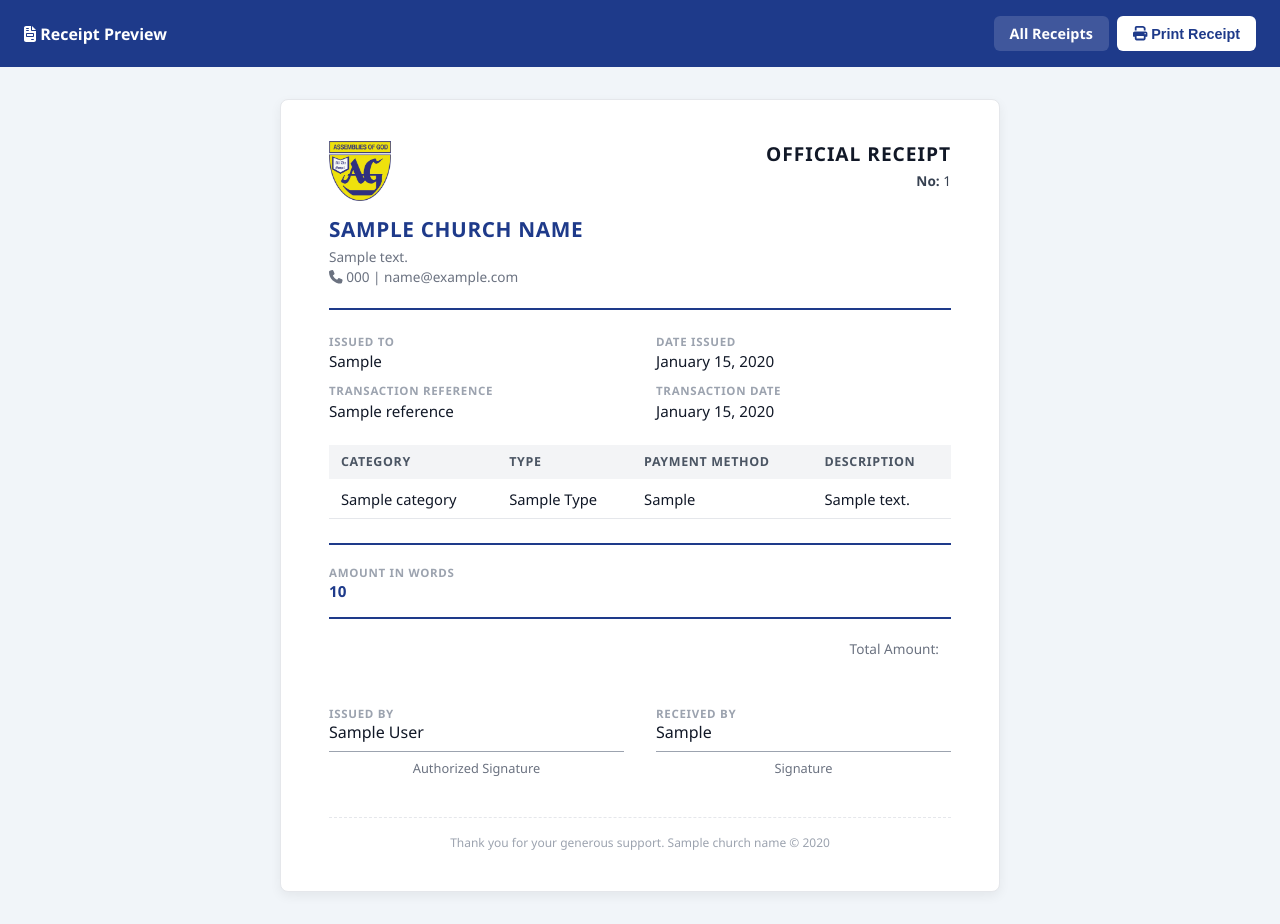
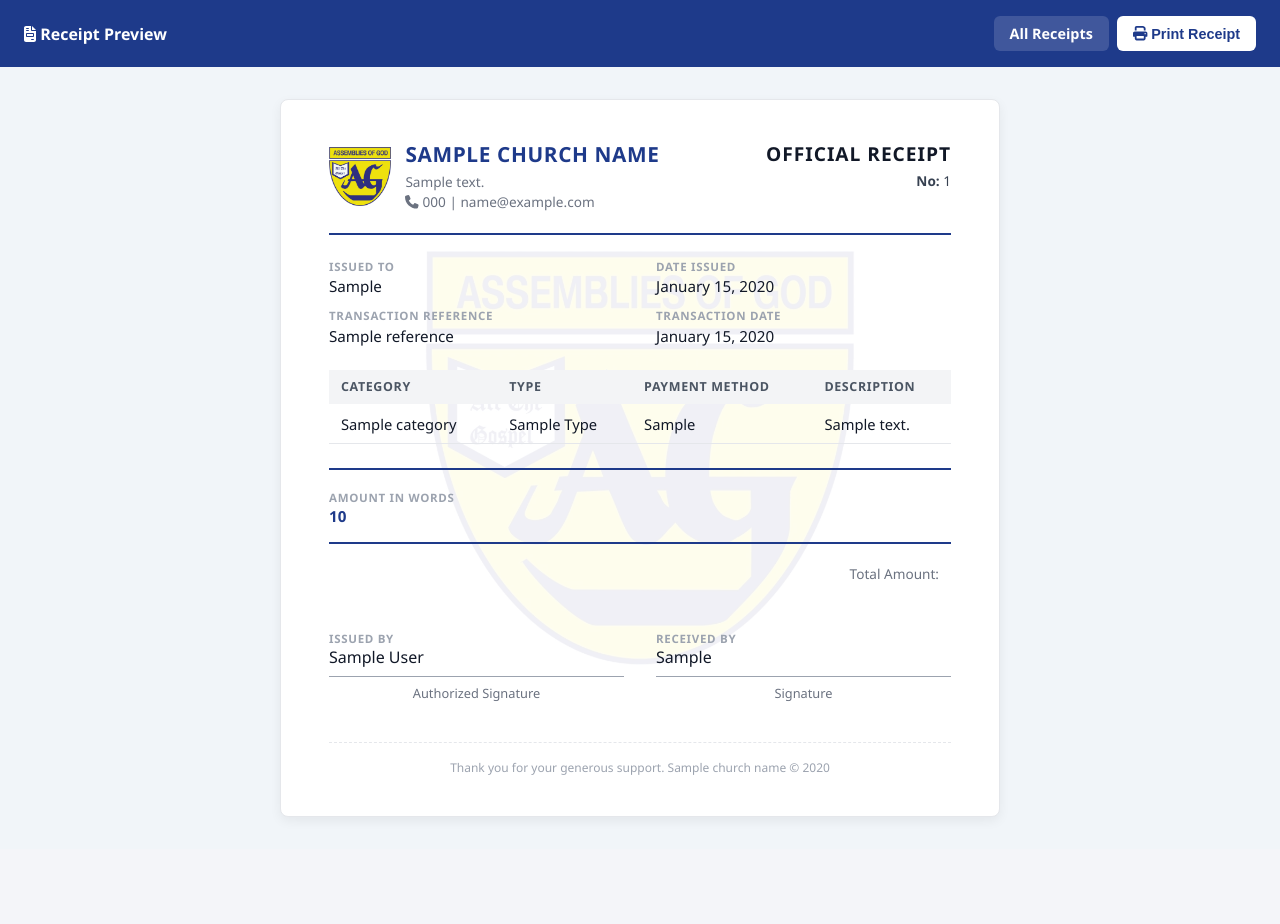
Before and after one commit to PAAJOE04/ag-cms, a Python web app: template app/templates/finance/receipt.html in a window 1280 px wide. After the commit the page ends 819 px from the top, so only its background shows below. Run offline with Jinja, Linux system fonts and the light colour scheme; the template is opened without the code that fills it: most values are stand-ins (such as "Sample title", 1, 10 or a date in 2020).

Commit message:
Receipt: watermark logo and name beside logo

```diff
--- a/app/templates/finance/receipt.html
+++ b/app/templates/finance/receipt.html
@@ -31,7 +31,15 @@
             max-width: 720px; margin: 2rem auto; background: #fff;
             border: 1px solid #e5e7eb; border-radius: 0.5rem;
             padding: 2.5rem 3rem; box-shadow: 0 4px 12px rgba(0,0,0,0.06);
+            position: relative;
         }
+        .receipt > * { position: relative; z-index: 1; }
+        .watermark {
+            position: absolute; inset: 0; z-index: 0;
+            display: flex; align-items: center; justify-content: center;
+            pointer-events: none;
+        }
+        .watermark img { width: 72%; max-width: 430px; opacity: 0.07; }
         .receipt-header { display: flex; justify-content: space-between; align-items: flex-start; border-bottom: 2px solid #1E3A8A; padding-bottom: 1.25rem; margin-bottom: 1.5rem; }
         .church-name { font-size: 1.3rem; font-weight: 800; color: #1E3A8A; }
         .church-meta { color: #6b7280; font-size: 0.85rem; margin-top: 0.25rem; line-height: 1.5; }
@@ -81,15 +89,20 @@
     </div>
 
     <div class="receipt">
+        <div class="watermark">
+            <img src="{{ url_for('static', filename='img/logo.png') }}" alt="">
+        </div>
         <div class="receipt-header">
-            <div>
+            <div style="display:flex; align-items:center; gap:0.9rem;">
                 <img src="{{ url_for('static', filename='img/logo.png') }}" alt="{{ church_name }}"
-                     style="width:62px; height:62px; object-fit:contain; margin-bottom:0.5rem;">
-                <div class="church-name" style="text-transform:uppercase; letter-spacing:0.03em;">{{ church_name }}</div>
-                <div class="church-meta">
-                    {% if church_address %}{{ church_address }}<br>{% endif %}
-                    {% if church_phone %}<i class="fas fa-phone"></i> {{ church_phone }}{% endif %}
-                    {% if church_email %} | {{ church_email }}{% endif %}
+                     style="width:62px; height:62px; object-fit:contain; flex-shrink:0;">
+                <div>
+                    <div class="church-name" style="text-transform:uppercase; letter-spacing:0.03em;">{{ church_name }}</div>
+                    <div class="church-meta">
+                        {% if church_address %}{{ church_address }}<br>{% endif %}
+                        {% if church_phone %}<i class="fas fa-phone"></i> {{ church_phone }}{% endif %}
+                        {% if church_email %} | {{ church_email }}{% endif %}
+                    </div>
                 </div>
             </div>
             <div class="receipt-title">
```
